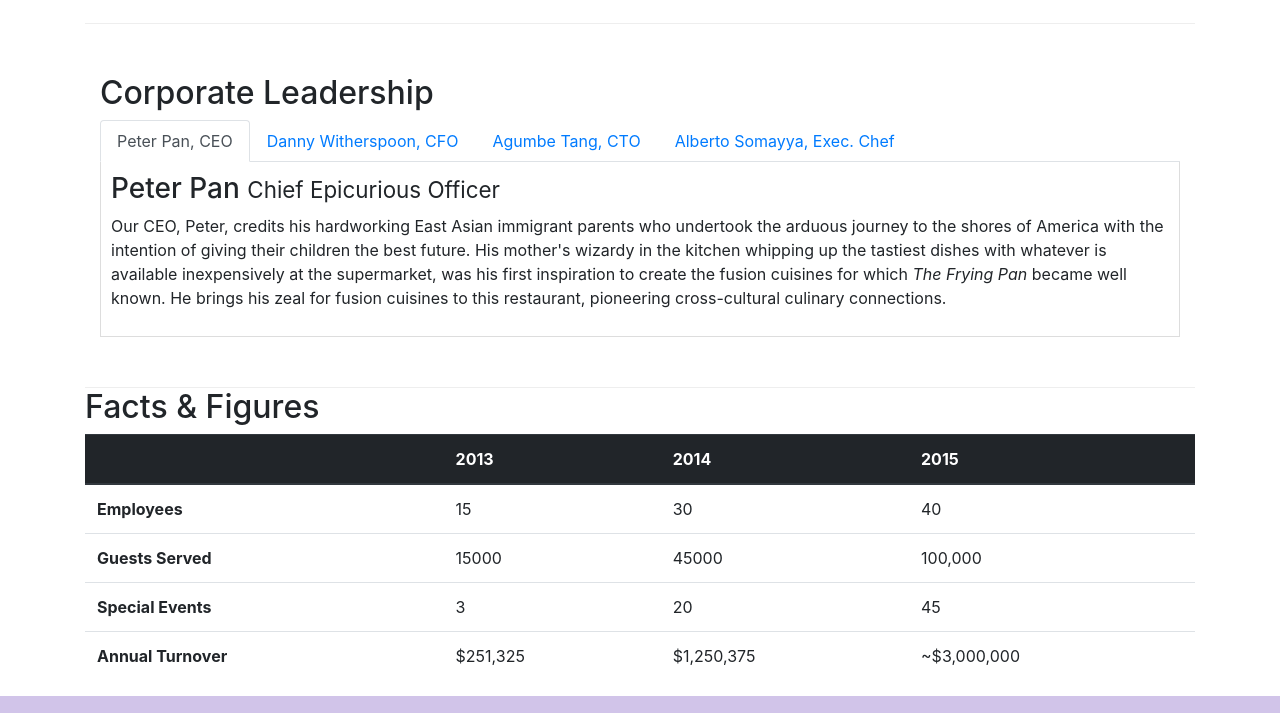
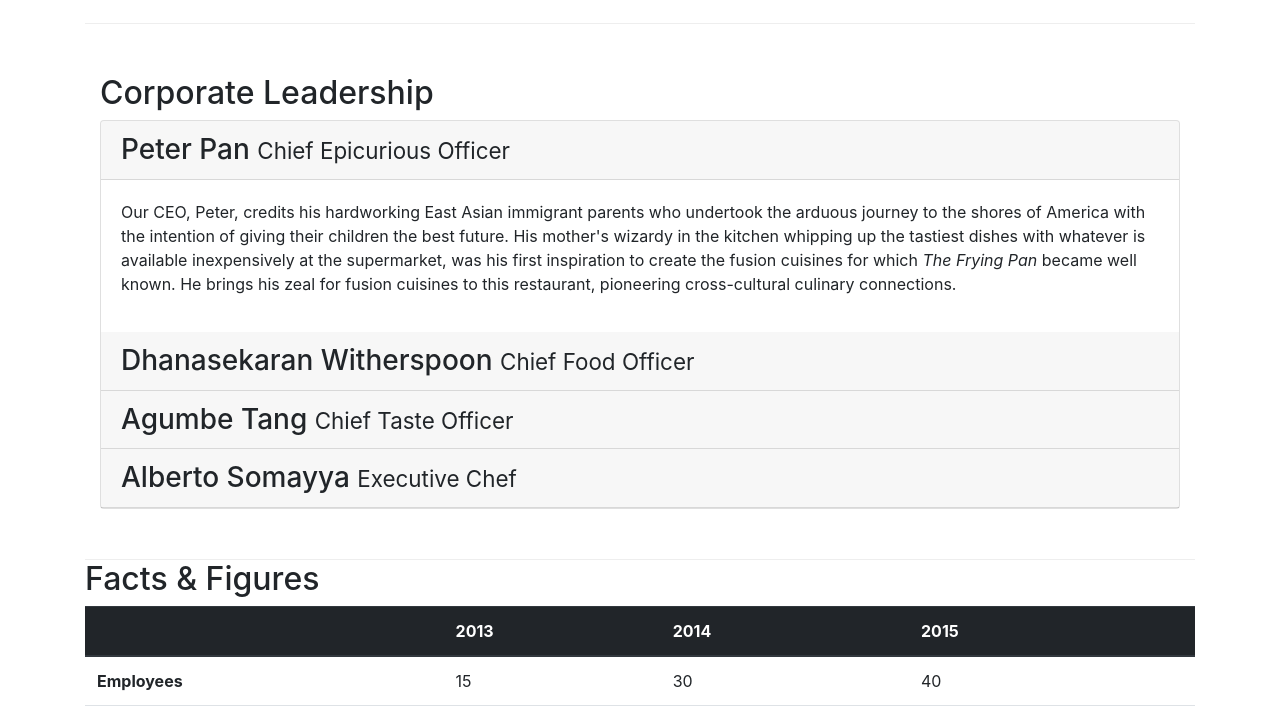
Before and after one commit to vivek2293/Bootstrap_4, a website: page aboutus.html in a window 1280 px wide. Shown: the part 940-1653 px from the top of the page. Drawn offline with nearby package versions, Linux system fonts and the light colour scheme.

Commit message:
Accordion

```diff
--- a/aboutus.html
+++ b/aboutus.html
@@ -110,23 +110,15 @@
         <div class="row row-content">
             <div class="col-12">
                 <h2>Corporate Leadership</h2>
-                <ul class="nav nav-tabs">
-                    <li class="nav-item">
-                        <a href="#peter" class="nav-link active" role="tab" data-toggle="tab">Peter Pan, CEO</a>
-                    </li>
-                    <li class="nav-item">
-                        <a href="#danny" role="tab" data-toggle="tab" class="nav-link">Danny Witherspoon, CFO</a>
-                    </li>
-                    <li class="nav-item">
-                        <a href="#agumbe" role="tab" data-toggle="tab" class="nav-link">Agumbe Tang, CTO</a>
-                    </li>
-                    <li class="nav-item">
-                        <a href="#alberto" role="tab" data-toggle="tab" class="nav-link">Alberto Somayya, Exec. Chef</a>
-                    </li>
-                </ul>
-                <div class="tab-content">
-                    <div class="tab-pane fade show active" id="peter" role="tabpanel">
-                        <h3>Peter Pan <small>Chief Epicurious Officer</small></h3>
+                <div id="accordion">
+                    <div class="card">
+                        <div class="card-header" role="tab" id="peterhead">
+                            <h3 class="mb-0">
+                                <a data-toggle="collapse" data-target="#peter">Peter Pan <small>Chief Epicurious Officer</small></a>
+                            </h3>
+                        </div>
+                        <div class="collapse show" id="peter" data-parent="#accordion">
+                            <div class="card-body">
                                 <p class="d-none d-sm-block">Our CEO, Peter, credits his hardworking East Asian immigrant parents who
                                     undertook the arduous journey to the shores of America with the intention of giving their children
                                     the best future. His mother's wizardy in the kitchen whipping up the tastiest dishes with whatever
@@ -134,26 +126,52 @@
                                     cuisines for which <em>The Frying Pan</em> became well known. He brings his zeal for fusion cuisines
                                     to this restaurant, pioneering cross-cultural culinary connections.</p>
                             </div>
-                    <div class="tab-pane fade" role="tabpanel" id="danny">
-                        <h3>Dhanasekaran Witherspoon <small>Chief Food Officer</small></h3>
+                        </div>
+                        <div class="card-header" id="dannyhead" role="tab">
+                            <h3 class="mb-0">
+                                <a data-toggle="collapse" data-target="#danny">
+                                    Dhanasekaran Witherspoon <small>Chief Food Officer</small>
+                                </a>
+                            </h3>
+                        </div>
+                        <div class="collapse" id="danny" data-parent="#accordion">
+                            <div class="card-body">
                                 <p class="d-none d-sm-block">Our CFO, Danny, as he is affectionately referred to by his colleagues,
                                     comes from a long established family tradition in farming and produce. His experiences growing up on
                                     a farm in the Australian outback gave him great appreciation for varieties of food sources. As he
                                     puts it in his own words, <em>Everything that runs, wins, and everything that stays, pays!</em></p>
                             </div>
-                    <div class="tab-pane fade" role = "tabpanel" id="agumbe">
-                        <h3>Agumbe Tang <small>Chief Taste Officer</small></h3>
+                        </div>
+                        <div class="card-header" id="agumbehead" role="tab">
+                            <h3 class="mb-0">
+                                <a data-toggle="collapse" data-target="#agumbe">
+                                    Agumbe Tang <small>Chief Taste Officer</small>
+                                </a>
+                            </h3>
+                        </div>
+                        <div class="collapse" id="agumbe" data-parent="#accordion">
+                            <div class="card-body">
                                 <p class="d-none d-sm-block">Blessed with the most discerning gustatory sense, Agumbe, our CTO,
                                     personally ensures that every dish that we serve meets his exacting tastes. Our chefs dread the
                                     tongue lashing that ensues if their dish does not meet his exacting standards. He lives by his
                                     motto, <em>You click only if you survive my lick.</em></p>
                             </div>
-                    <div class="tab-pane fade" role="tabpanel" id=alberto>
-                        <h3>Alberto Somayya <small>Executive Chef</small></h3>
+                        </div>
+                        <div class="card-header" id="albertohead" role="tab">
+                            <h3 class="mb-0">
+                                <a data-toggle="collapse" data-target="#alberto">
+                                    Alberto Somayya <small>Executive Chef</small>
+                                </a>
+                            </h3>
+                        </div>
+                        <div class="collapse" id="alberto" data-parent="#accordion">
+                            <div class="card-body">
                                 <p class="d-none d-sm-block">Award winning three-star Michelin chef with wide International experience
                                     having worked closely with whos-who in the culinary world, he specializes in creating mouthwatering
                                     Indo-Italian fusion experiences. He says, <em>Put together the cuisines from the two craziest
                                         cultures, and you get a winning hit! Amma Mia!</em></p>
+                            </div>
+                        </div>
                     </div>
                 </div>
             </div>
```
Lines whose indentation alone changed are shown as unchanged.
